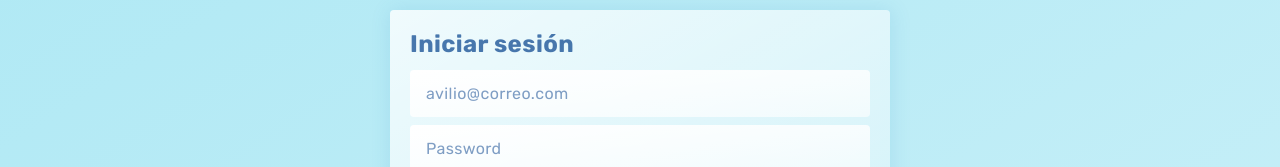
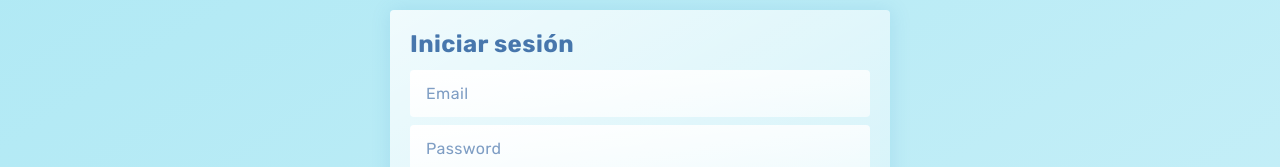
Before and after one commit to aviliomoz/glasstodo, a React (Create React App) app: page /#/login in a window 1280 px wide. Shown: the part 234-401 px from the top of the page. Built offline with nearby package versions, Linux system fonts and the light colour scheme; no server answers.

Commit message:
Error messages

```diff
--- a/src/views/Login.js
+++ b/src/views/Login.js
@@ -9,7 +9,7 @@ export const Login = () => {
   const { errorMessage } = useSelector((state) => state.ui);
 
   const [formValues, handleInputChange] = useForm({
-    email: 'avilio@correo.com',
+    email: '',
     password: '',
   });
 
```
